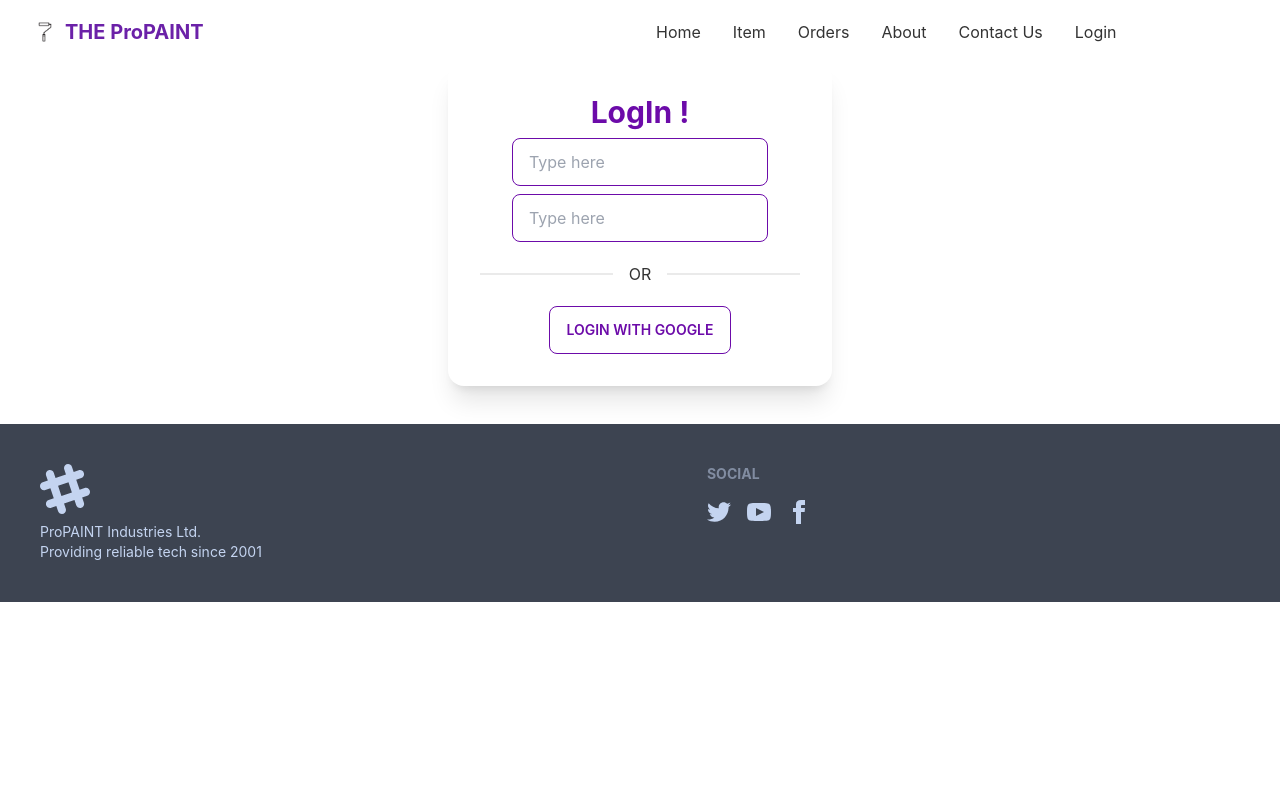
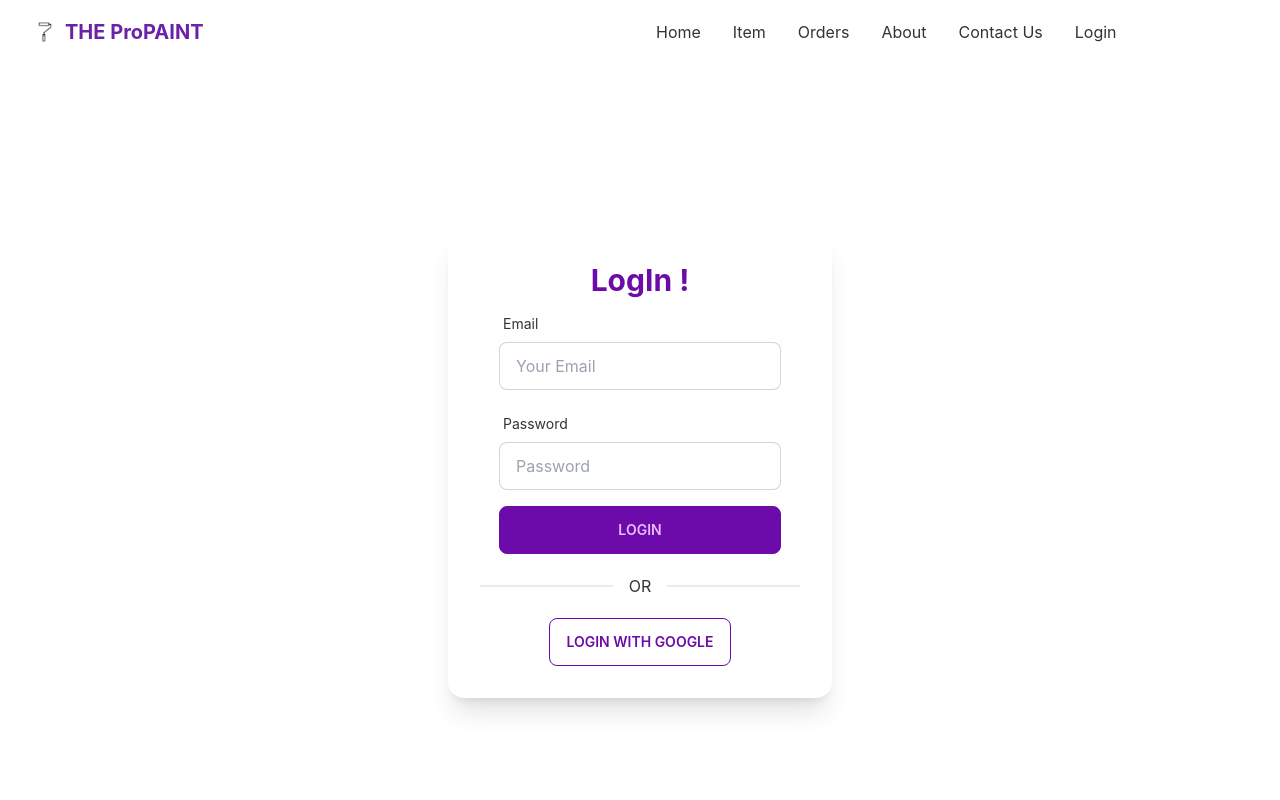
Before and after one commit to KMNayem/manufacturer-sebsite, a React (Create React App) app: page /login in a window 1280 px wide. Shown: the top 800 px of the page. Built offline with nearby package versions, Linux system fonts and the light colour scheme.

Commit message:
login complete

```diff
--- a/package.json
+++ b/package.json
@@ -11,6 +11,7 @@
     "react": "^18.1.0",
     "react-dom": "^18.1.0",
     "react-firebase-hooks": "^5.0.3",
+    "react-hook-form": "^7.31.2",
     "react-icons": "^4.3.1",
     "react-router-dom": "^6.3.0",
     "react-scripts": "5.0.1",
--- a/src/Pages/Login/Login.js
+++ b/src/Pages/Login/Login.js
@@ -1,23 +1,86 @@
 import React from 'react';
 import auth from '../../firebase.init';
 import { useSignInWithGoogle } from 'react-firebase-hooks/auth';
+import { useForm } from "react-hook-form";
+
 
 
 
 const Login = () => {
     const [signInWithGoogle, user, loading, error] = useSignInWithGoogle(auth);
+    const { register, formState: { errors }, handleSubmit } = useForm();
 
     if(user){
         console.log(user);
     }
 
+
+    const onSubmit = data => console.log(data);
+
+
     return (
-        <div className='flex h-80 justify-center items-center'>
+        <div className='flex h-screen justify-center items-center'>
             <div className="card w-96 bg-base-100 shadow-xl">
                 <div className="card-body justify-center items-center">
                  <h2 className="font-bold text-center text-3xl text-primary">LogIn !</h2>
-                 <input type="text" placeholder="Type here" className="input input-bordered input-primary w-64  max-w-xs" />
-                 <input type="text" placeholder="Type here" className="input input-bordered input-primary w-64  max-w-xs" />
+                 <form onSubmit={handleSubmit(onSubmit)}>
+
+                <div class="form-control w-full max-w-xs">
+                    <label class="label">
+                        <span class="label-text">Email</span>
+                    </label>
+                    <input
+                    type="email"
+                    placeholder="Your Email"
+                    class="input input-bordered w-full max-w-xs"
+                    {...register("email", {
+                        required: {
+                            value: true,
+                            message: 'Email is required'
+                        },
+                        pattern: {
+                          value: /[A-Za-z]{2,3}/,
+                          message: 'error message'
+                        }
+                      })}
+                    />
+                    <label class="label">
+                    {errors.email?.type === 'required' && <span class="label-text-alt text-red-500">
+                        {errors.email.message}</span>}
+                    {errors.email?.type === 'pattern' && <span class="label-text-alt text-red-500">
+                        {errors.email.message}</span>}
+
+                    </label>
+                </div>
+                <div class="form-control w-full max-w-xs">
+                    <label class="label">
+                        <span class="label-text">Password</span>
+                    </label>
+                    <input
+                    type="password"
+                    placeholder="Password"
+                    class="input input-bordered w-full max-w-xs"
+                    {...register("password", {
+                        required: {
+                            value: true,
+                            message: 'password is required'
+                        },
+                        minLength: {
+                          value: 6,
+                          message: 'password should be 6 character must'
+                        }
+                      })}
+                    />
+                    <label class="label">
+                    {errors.password?.type === 'required' && <span class="label-text-alt text-red-500">
+                        {errors.password.message}</span>}
+                    {errors.password?.type === 'minLength' && <span class="label-text-alt text-red-500">
+                        {errors.password.message}</span>}
+
+                    </label>
+                </div>
+                     <input className='btn btn-primary w-full max-w-xs' type="submit" value='Login' />
+                </form>
 
                  <div className="divider">OR</div>
                  <button
```
Also changed, not shown: 1 other file (tests, documents, lock files or other folders).
